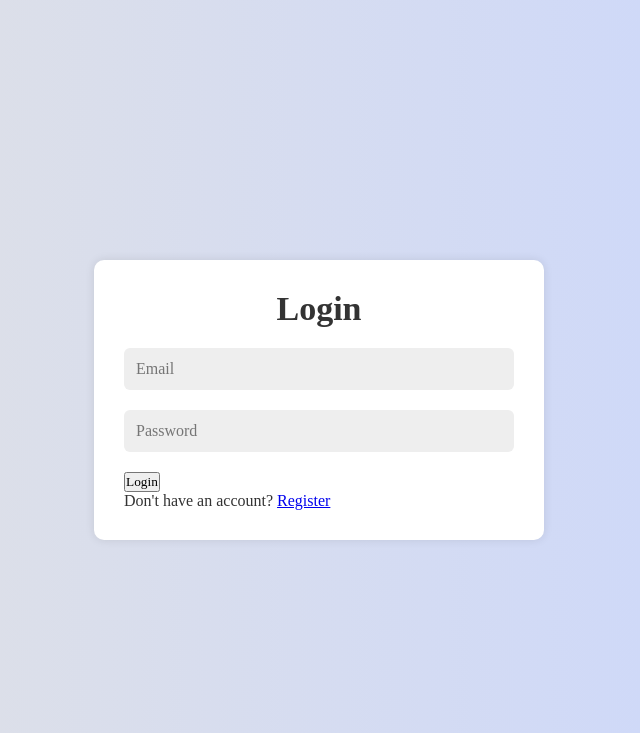
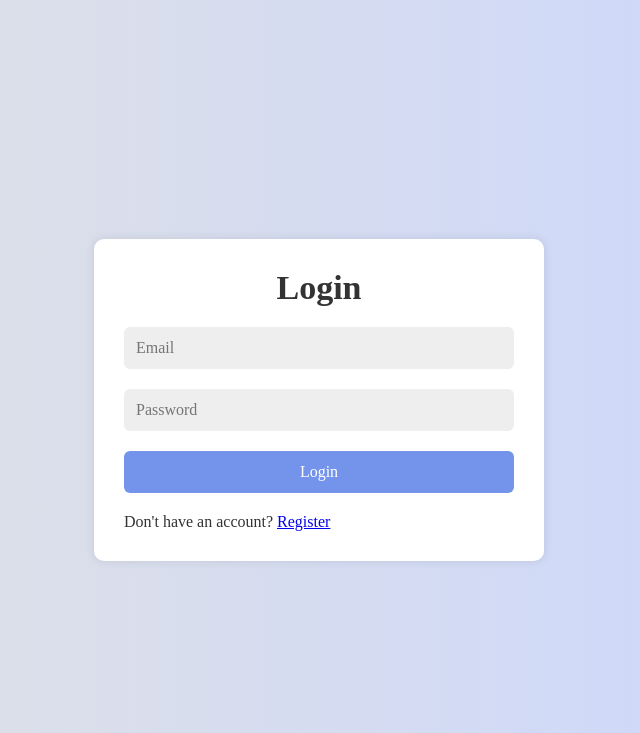
Before and after one commit to atommnava/Fatima, a PHP site: page /index2.html in a window 1280 px wide. Shown: the top 733 px of the page, without its empty margins (321-961 px from the left). Run offline with PHP 8.4, Linux system fonts and the light colour scheme; some web fonts are replaced.

Commit message:
Commit desde remoto

```diff
--- a/src/style2.css
+++ b/src/style2.css
@@ -46,3 +46,17 @@ input {
     color: #333;
     margin-bottom: 20px;
 }
+
+button {
+    width: 100%;
+    padding: 12px;
+    background: #7494ec;
+    border-radius: 6px;
+    border: none;
+    cursor: pointer;
+    font-size: 16px;
+    color: #fff;
+    font-weight: 500;
+    margin-bottom: 20px;
+    transition: 0.5px;
+}
```
